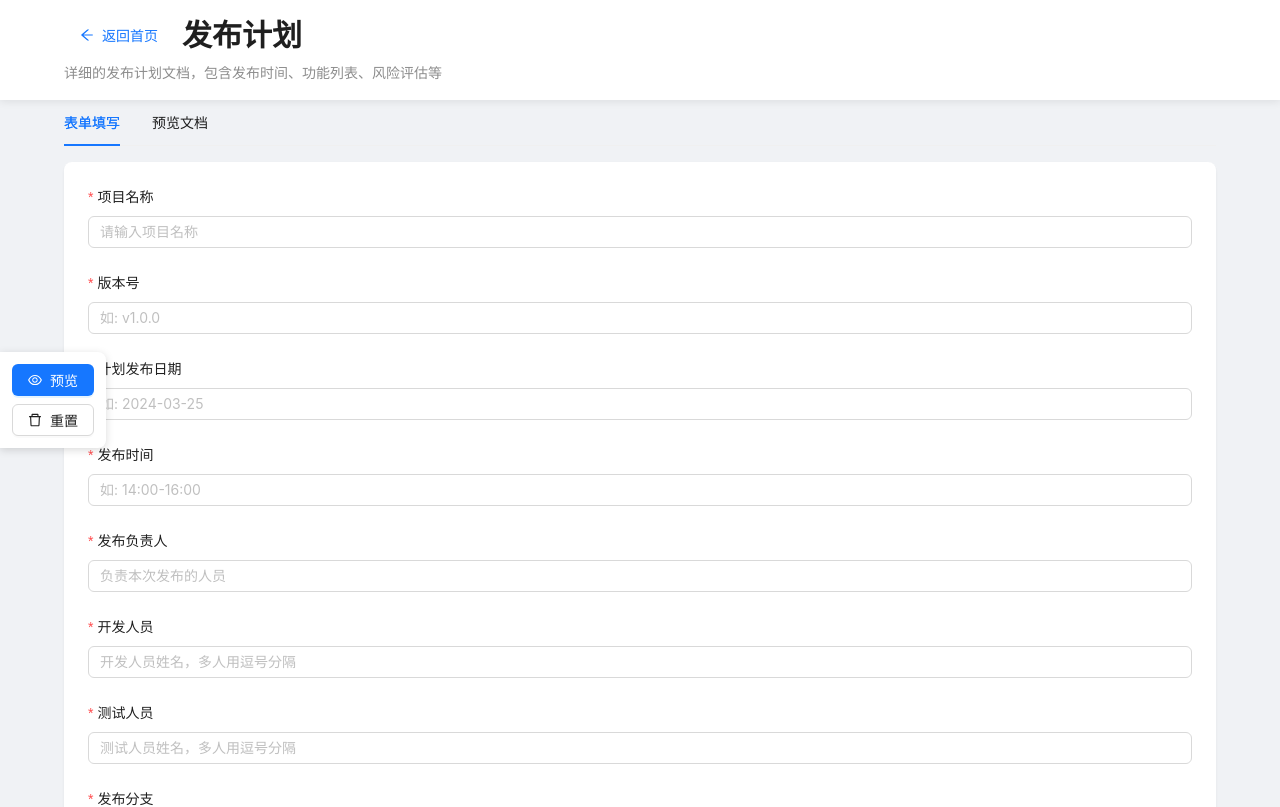
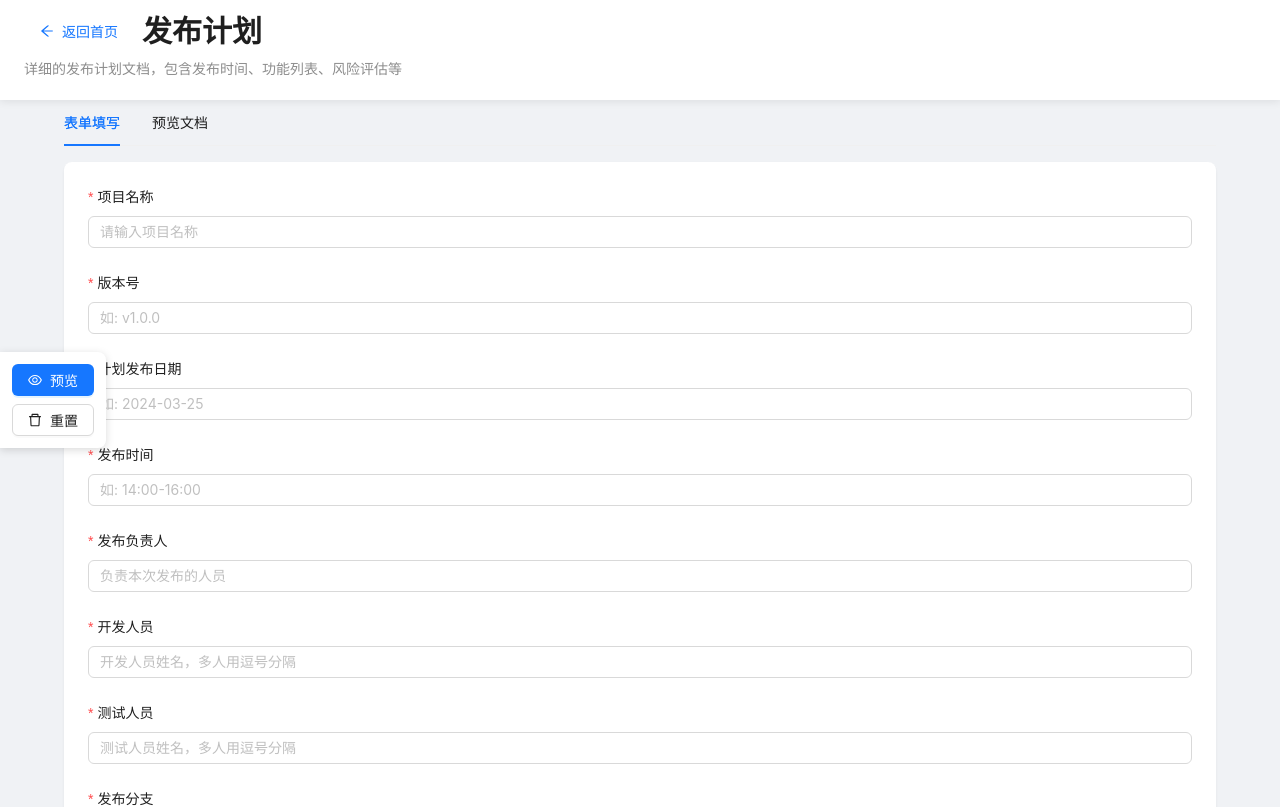
Before and after one commit to Nuibia/doc-template-generator, a Next.js app: page /template/release-plan in a window 1280 px wide. Shown: the top 807 px of the page. Built offline with nearby package versions, Linux system fonts and the light colour scheme.

Commit message:
feat: 添加Header组件及样式，更新模板页面以使用新组件

```diff
--- /dev/null
+++ b/src/components/Header/index.tsx
@@ -0,0 +1,41 @@
+import { ArrowLeftOutlined } from '@ant-design/icons';
+import { Button, Space, Typography } from 'antd';
+import Link from 'next/link';
+import React from 'react';
+import styles from './styles.module.css';
+
+const { Title, Paragraph } = Typography;
+
+interface HeaderProps {
+  title: string;
+  description?: string;
+  showBackButton?: boolean;
+  backButtonTo?: string;
+}
+
+const Header: React.FC<HeaderProps> = ({
+  title,
+  description,
+  showBackButton = false,
+  backButtonTo = '/',
+}) => {
+  return (
+    <div className={styles.pageHeader}>
+      <Space>
+        {showBackButton && (
+          <Link href={backButtonTo} passHref>
+            <Button icon={<ArrowLeftOutlined />} type="link">
+              返回首页
+            </Button>
+          </Link>
+        )}
+        <Title level={2} style={{ margin: 0 }}>
+          {title}
+        </Title>
+      </Space>
+      {description && <Paragraph className={styles.description}>{description}</Paragraph>}
+    </div>
+  );
+};
+
+export default Header;
--- /dev/null
+++ b/src/components/Header/styles.module.css
@@ -0,0 +1,16 @@
+.pageHeader {
+  position: fixed;
+  top: 0;
+  left: 0;
+  right: 0;
+  z-index: 1000;
+  background-color: #fff;
+  padding: 12px 24px;
+  box-shadow: 0 2px 8px rgba(0, 0, 0, 0.08);
+  height: 100px;
+}
+
+.description {
+  margin-top: 8px;
+  color: rgba(0, 0, 0, 0.45);
+}
--- a/src/components/index.ts
+++ b/src/components/index.ts
@@ -1,2 +1,3 @@
+export { default as Header } from './Header';
 export { default as TemplateCard } from './TemplateCard';
 export { default as TemplateCardContainer } from './TemplateCardContainer';
--- a/src/pages/template/[id].tsx
+++ b/src/pages/template/[id].tsx
@@ -1,19 +1,16 @@
+import { Header } from '@/components';
 import { useTemplateForm } from '@/hooks/useTemplateForm';
 import releasePlanTemplate from '@/templates/releasePlan';
 import testReportTemplate from '@/templates/testReport';
 import weeklyReportTemplate from '@/templates/weeklyReport';
-import { ArrowLeftOutlined } from '@ant-design/icons';
-import { Button, Card, Form, Space, Tabs, Typography, message } from 'antd';
+import { Card, Form, Tabs, message } from 'antd';
 import Head from 'next/head';
-import Link from 'next/link';
 import { useRouter } from 'next/router';
 import React from 'react';
 import FloatingButtons from './components/FloatingButtons';
 import FormFields from './components/FormFields';
 import PreviewContent from './components/PreviewContent';
 import styles from './index.module.less';
-
-const { Title, Paragraph } = Typography;
 
 // 模板映射
 const templateMap = {
@@ -174,19 +171,12 @@ ${generatedHtmlContent}
         <title>{`${template.name} - 文档模板生成器`}</title>
       </Head>
 
-      <div className={styles.pageHeader}>
-        <Space>
-          <Link href="/" passHref>
-            <Button icon={<ArrowLeftOutlined />} type="link">
-              返回首页
-            </Button>
-          </Link>
-          <Title level={2} style={{ margin: 0 }}>
-            {template.name}
-          </Title>
-        </Space>
-        <Paragraph className={styles.description}>{template.description}</Paragraph>
-      </div>
+      <Header
+        title={template.name}
+        description={template.description}
+        showBackButton={true}
+        backButtonTo="/"
+      />
 
       <Tabs
         activeKey={activeTab}
--- a/src/pages/template/index.module.less
+++ b/src/pages/template/index.module.less
@@ -3,24 +3,6 @@
   padding-top: 100px;
   max-width: 1200px;
   margin: 0 auto;
-}
-
-.pageHeader {
-  position: fixed;
-  top: 0;
-  left: 0;
-  right: 0;
-  z-index: 1000;
-  background-color: #fff;
-  padding: 16px 24px 16px 64px;
-  margin-bottom: 0;
-  box-shadow: 0 2px 8px rgba(0, 0, 0, 0.08);
-
-  .description {
-    margin-top: 8px;
-    color: rgba(0, 0, 0, 0.45);
-    margin-bottom: 0;
-  }
 }
 
 .formContainer {
```
